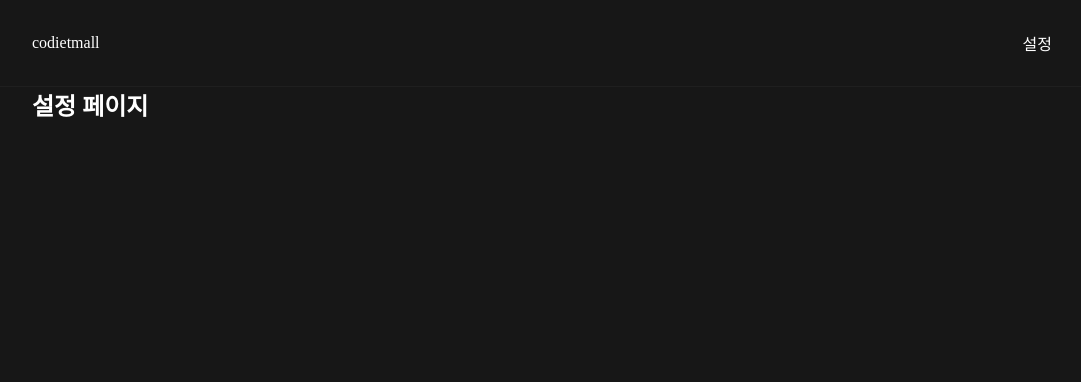
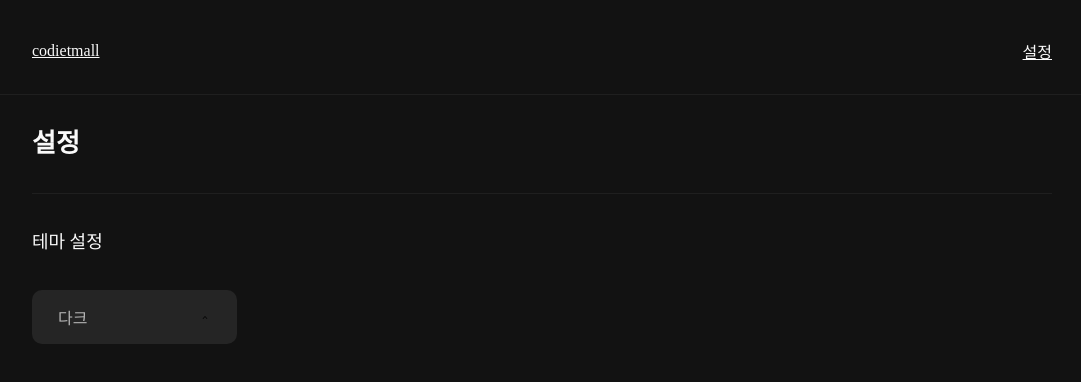
Before and after one commit to asksa1256/shop-nextjs, a Next.js app: page /settings in a window 1280 px wide. Shown: the top 382 px of the page, without its empty margins (98-1179 px from the left). Built offline with nearby package versions, Linux system fonts and the light colour scheme.

Commit message:
테마 설정 추가(light/dark)

```diff
--- /dev/null
+++ b/components/Dropdown.js
@@ -0,0 +1,76 @@
+import { useEffect, useState, useRef } from "react";
+import styles from "./Dropdown.module.css";
+import arrowImg from "@/public/arrow.svg";
+
+export default function Dropdown({
+  className,
+  name,
+  value,
+  options,
+  onChange,
+}) {
+  const [isOpen, setIsOpen] = useState(false);
+  const inputRef = useRef(null);
+
+  function handleInputClick() {
+    setIsOpen((prevIsOpen) => !prevIsOpen);
+  }
+
+  function handleBlur() {
+    setIsOpen(false);
+  }
+
+  useEffect(() => {
+    function handleClickOutside(e) {
+      const isInside = inputRef.current?.contains(e.target);
+      if (!isInside) {
+        setIsOpen(false);
+      }
+    }
+
+    window.addEventListener("click", handleClickOutside);
+    return () => {
+      window.removeEventListener("click", handleClickOutside);
+    };
+  }, []);
+
+  const classNames = `${styles.input} ${
+    isOpen ? styles.opened : ""
+  } ${className}`;
+  const selectedOption = options.find((option) => option.value === value);
+
+  return (
+    <div
+      className={classNames}
+      onClick={handleInputClick}
+      onBlur={handleBlur}
+      ref={inputRef}
+    >
+      {selectedOption.label}
+      <img
+        className={styles.arrow}
+        src={arrowImg.src}
+        width={12}
+        height={9}
+        alt="▼"
+      />
+      <div className={styles.options}>
+        {options.map((option) => {
+          const selected = value === option.value;
+          const className = `${styles.option} ${
+            selected ? styles.selected : ""
+          }`;
+          return (
+            <div
+              className={className}
+              key={option.value}
+              onClick={() => onChange(name, option.value)}
+            >
+              {option.label}
+            </div>
+          );
+        })}
+      </div>
+    </div>
+  );
+}
--- /dev/null
+++ b/components/Dropdown.module.css
@@ -0,0 +1,65 @@
+.input {
+  position: relative;
+  display: flex;
+  align-items: center;
+  justify-content: space-between;
+  padding: 15px 26px;
+  color: #b5b5b5;
+  background: #252525;
+  border-radius: 10px;
+  cursor: pointer;
+}
+
+:global(.light) .input {
+  color: #505050;
+  background-color: #e1e1e1;
+}
+
+.arrow {
+  transform: rotate(180deg);
+  transition: transform 0.2s ease;
+}
+
+.opened .arrow {
+  transform: rotate(0);
+}
+
+.options {
+  position: absolute;
+  top: calc(100% + 10px);
+  right: 0;
+  left: 0;
+  z-index: 1;
+  padding: 15px 16px;
+  overflow: hidden;
+  color: #b5b5b5;
+  background-color: #252525;
+  border-radius: 10px;
+  transform: scaleY(0);
+  transform-origin: top center;
+  transition: transform 0.2s ease-in-out;
+}
+
+:global(.light) .options {
+  color: #505050;
+  background-color: #e1e1e1;
+}
+
+.opened .options {
+  transform: scaleY(1);
+}
+
+.option {
+  padding: 10px;
+  cursor: pointer;
+}
+
+.option.selected,
+.option:hover {
+  background-color: #505050;
+}
+
+:global(.light) .option.selected,
+:global(.light) .option:hover {
+  background-color: #cfcfcf;
+}
--- a/components/Header.js
+++ b/components/Header.js
@@ -1,6 +1,6 @@
-import Link from 'next/link';
-import styles from './Header.module.css';
-import Container from './Container';
+import Link from "next/link";
+import styles from "./Header.module.css";
+import Container from "./Container";
 
 export default function Header() {
   return (
@@ -9,7 +9,7 @@
         <Link className={styles.logo} href="/">
           codietmall
         </Link>
-        <Link className={styles.setting} href="/setting">
+        <Link className={styles.setting} href="/settings">
           설정
         </Link>
       </Container>
--- /dev/null
+++ b/contexts/ThemeContext.tsx
@@ -0,0 +1,30 @@
+import { createContext, useContext, useEffect, useState } from "react";
+
+export const ThemeContext = createContext(null);
+
+export function ThemeProvider({ children }) {
+  const [theme, setTheme] = useState("dark");
+
+  useEffect(() => {
+    document.body.classList.add(theme);
+
+    return () => {
+      document.body.classList.remove(theme);
+    };
+  }, [theme]);
+
+  return (
+    <ThemeContext.Provider value={{ theme, setTheme }}>
+      {children}
+    </ThemeContext.Provider>
+  );
+}
+
+export function useTheme() {
+  const themeContext = useContext(ThemeContext);
+  if (!themeContext) {
+    throw new Error("ThemeContext 안에서 써야 합니다");
+  }
+
+  return themeContext;
+}
--- a/pages/_app.tsx
+++ b/pages/_app.tsx
@@ -2,6 +2,7 @@
 import "@/styles/globals.css";
 import Header from "@/components/Header";
 import Container from "@/components/Container";
+import { ThemeProvider } from "@/contexts/ThemeContext";
 
 export default function App({ Component, pageProps }) {
   const [isMounted, setIsMounted] = useState(false);
@@ -15,11 +16,11 @@
   }
 
   return (
-    <>
+    <ThemeProvider>
       <Header />
       <Container>
         <Component {...pageProps} />
       </Container>
-    </>
+    </ThemeProvider>
   );
 }
--- a/pages/settings.tsx
+++ b/pages/settings.tsx
@@ -1,9 +1,26 @@
-import React from "react";
+import Dropdown from "@/components/Dropdown";
+import { useTheme } from "@/contexts/ThemeContext";
+import styles from "@/styles/Settings.module.css";
 
 export default function Settings() {
+  const { theme, setTheme } = useTheme();
+
   return (
-    <section>
-      <h2>설정 페이지</h2>
-    </section>
+    <div>
+      <h1 className={styles.title}>설정</h1>
+      <section className={styles.section}>
+        <h2 className={styles.sectionTitle}>테마 설정</h2>
+        <Dropdown
+          className={styles.input}
+          name="theme"
+          value={theme}
+          onChange={(name, value) => setTheme(value)}
+          options={[
+            { label: "라이트", value: "light" },
+            { label: "다크", value: "dark" },
+          ]}
+        />
+      </section>
+    </div>
   );
 }
--- /dev/null
+++ b/styles/Settings.module.css
@@ -0,0 +1,21 @@
+.title {
+  margin: 30px 0;
+  font-weight: 700;
+  font-size: 26px;
+  line-height: 38px;
+}
+
+.title + .section {
+  border-top: 1px solid #1f1f1f;
+}
+
+.sectionTitle {
+  margin: 35px 0;
+  font-weight: 400;
+  font-size: 18px;
+  line-height: 26px;
+}
+
+.input {
+  width: 205px;
+}
--- a/styles/globals.css
+++ b/styles/globals.css
@@ -1,21 +1,29 @@
-html,
-body {
-  max-width: 100vw;
-  overflow-x: hidden;
+* {
+  box-sizing: border-box;
 }
 
 body {
-  background: #171717;
-  color: #fff;
+  font-size: 16px;
 }
 
-* {
-  box-sizing: border-box;
-  padding: 0;
-  margin: 0;
+body.dark {
+  background-color: #121212;
 }
 
-a {
-  color: inherit;
-  text-decoration: none;
+body.dark,
+body.dark a {
+  color: #f9f9f9;
 }
+
+body.light {
+  background-color: #ededed;
+}
+
+body.light,
+body.light a {
+  color: #121212;
+}
+
+.container {
+  padding: 80px 0;
+}
```
Also changed, not shown: public/arrow.svg (added).
